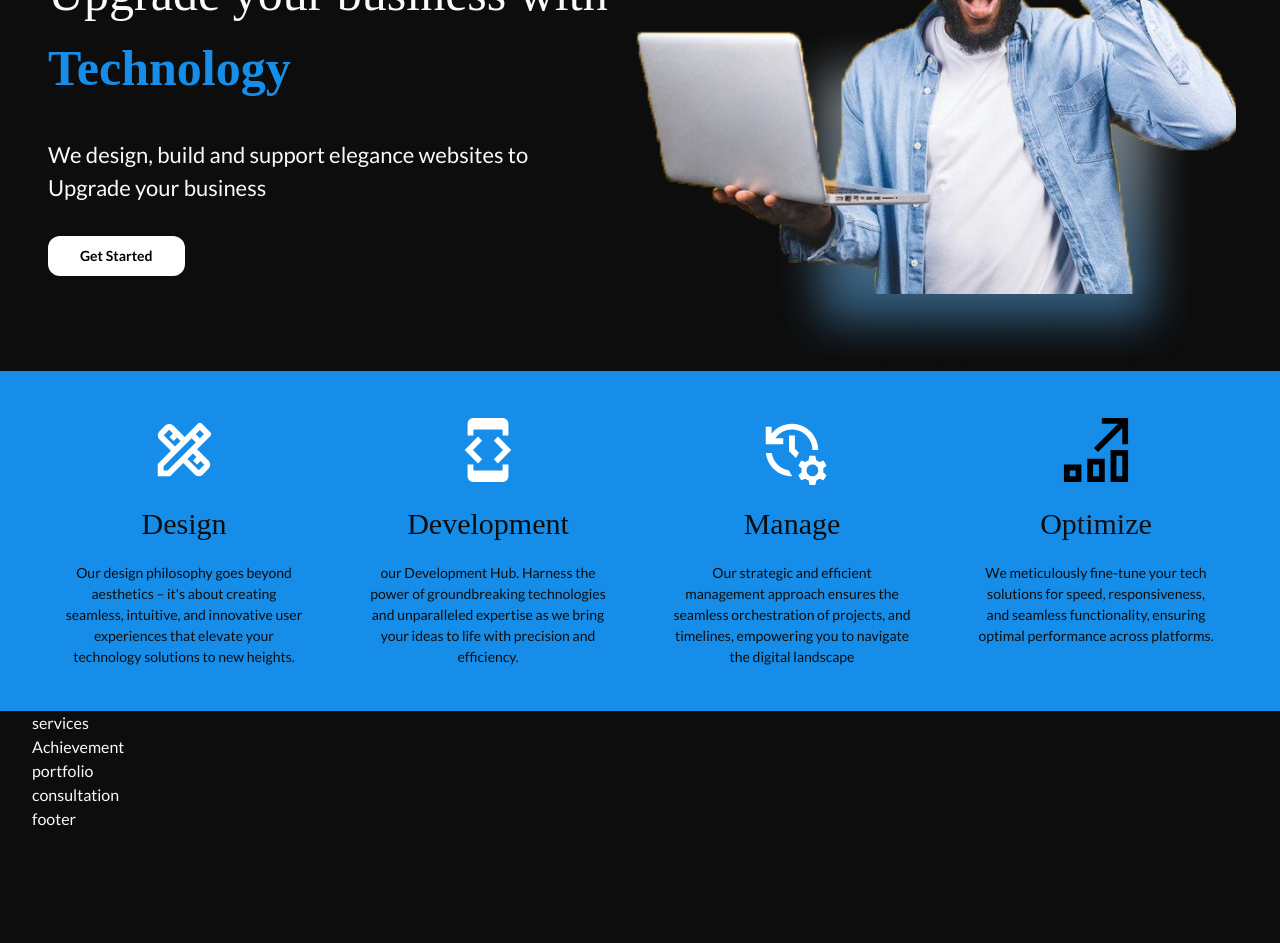
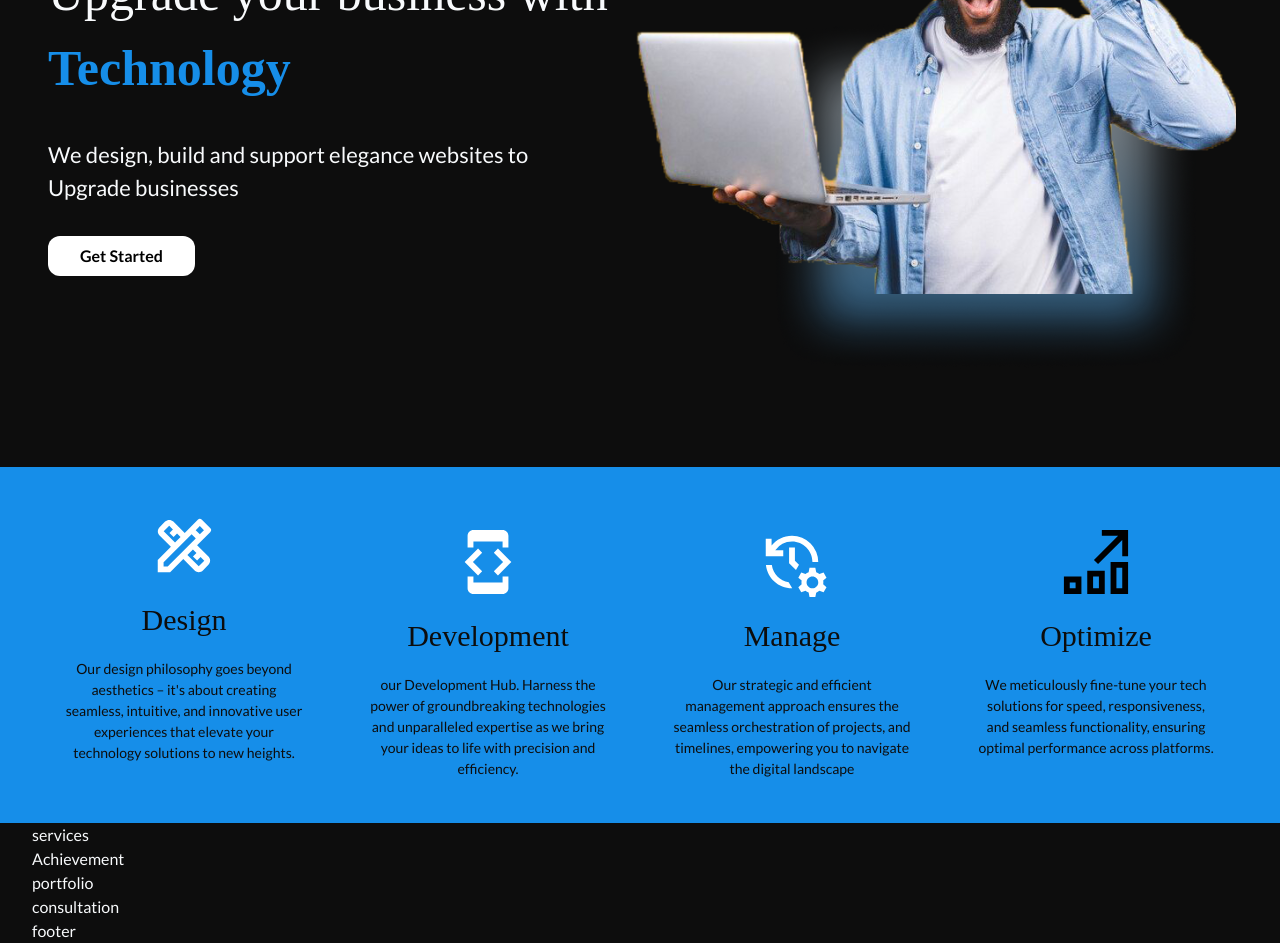
Before and after one commit to NexaPluse/NexaPluse, a React (Vite) app: page / in a window 1280 px wide. Shown: the part 400-1343 px from the top of the page. Before the commit the page ends 1231 px from the top, so only its background shows below. Built offline with nearby package versions, Linux system fonts and the light colour scheme; a web font is replaced by a local one.

Commit message:
new commit

```diff
--- a/src/containers/about/index.tsx
+++ b/src/containers/about/index.tsx
@@ -7,9 +7,9 @@ import { GrOptimize } from "react-icons/gr";
 
 export default function AboutUs() {
   return (
-    <section className="container bg-primary" id="about-us">
+    <section className="container bg-primary mt-24" id="about-us">
       <div className="">
-        <div className="flex lg:grid grid-cols-4 py-8">
+        <div className="flex flex-col space-y-4 sm:grid sm:grid-cols-2 lg:grid lg:grid-cols-4 py-8">
           <div className="flex flex-col   text-center px-6 cursor-pointer hover:bg-[#42a4ee] rounded-lg duration-500 ease-out hover:shadow-2xl ">
             <div className=" py-3 px-2 space-y-4 ">
               <MdOutlineDesignServices
--- a/src/containers/hero/index.tsx
+++ b/src/containers/hero/index.tsx
@@ -5,24 +5,28 @@ export default function Hero() {
   return (
     <section className="container" id="hero">
       <div className="flex flex-row justify-evenly max-h-[600px] items-center ">
-        <div className="flex flex-col space-y-8  px-4  ">
-          <h1 className="font-heading text-foreground text-[50px]">
+        <div className="flex flex-col  space-y-4 md:space-y-8 px-0   lg:px-4 text-center sm:text-start ">
+          <h1 className="font-heading text-foreground text-[24px] md:text-[38px] lg:text-[50px]">
             Upgrade your business with{" "}
-            <span className="text-primary font-bold text-[50px]">
+            <span className="text-primary font-bold text-[24px] md:text-[38px] lg:text-[50px]">
               Technology
             </span>
           </h1>
-          <h4 className="text-[22px] text-foreground">
-            We design, build and support elegance websites to Upgrade your
-            business
+          <h4 className="text-[14px] md:text-[18px] lg:text-[22px] text-foreground">
+            We design, build and support elegance websites to Upgrade businesses
           </h4>
-          <div className="mt-8">
+          <div className="flex sm:hidden max-w-[400px] w-[300px] mx-auto ">
+            <img src={heroImg} alt="Image here" />
+          </div>
+          <div className="mt-8 mx-auto sm:mx-0">
             <a href="#pricing">
-              <Button>Get Started</Button>
+              <Button>
+                <h5 className="text-[12px] md:text-[16px]"> Get Started</h5>
+              </Button>
             </a>
           </div>
         </div>
-        <div className="max-w-[1000px] w-[900px]">
+        <div className="hidden sm:flex max-w-[1000px] w-[500px] md:w-[700px] lg:w-[900px]">
           <img src={heroImg} alt="Image here" />
         </div>
       </div>
```
